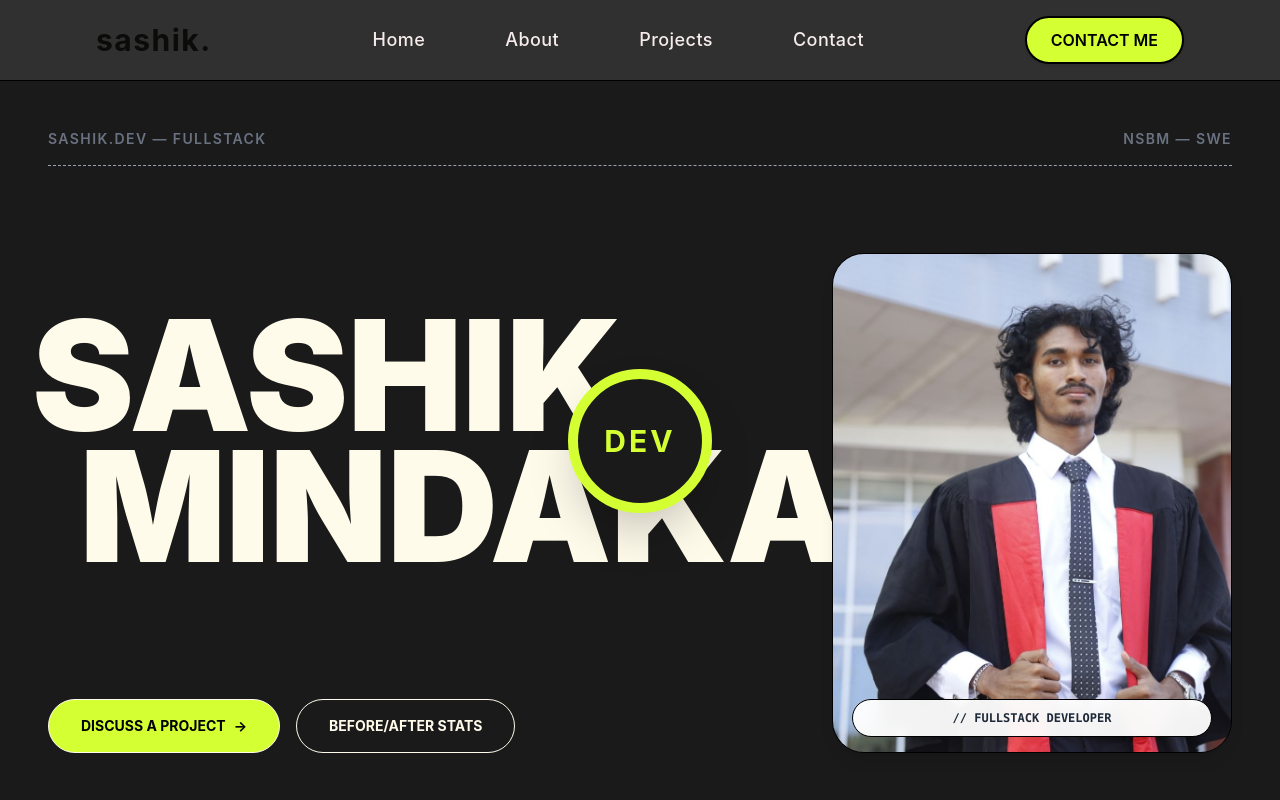
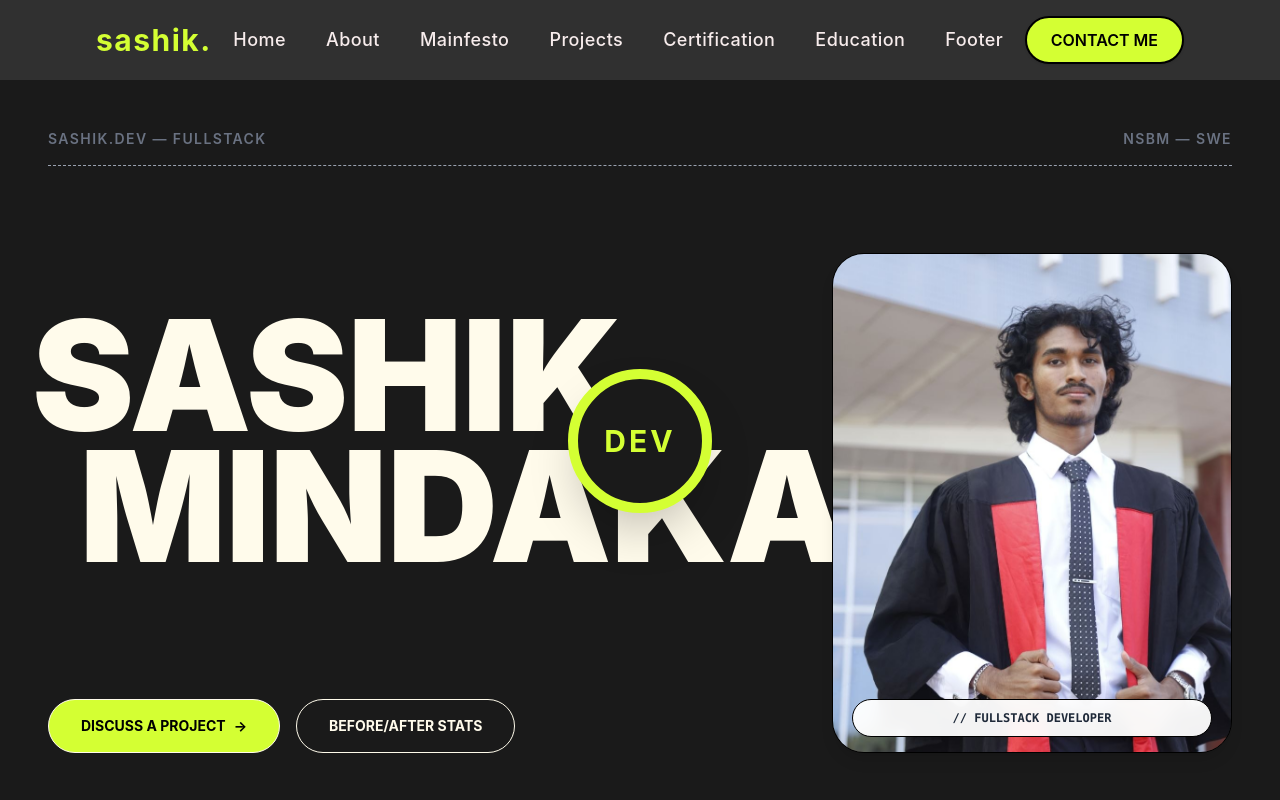
Before and after one commit to sashikmindaka1/profectional_portfolio1, a React (Vite) app in the folder my_profectional_portfolio/: page / in a window 1280 px wide. Shown: the top 800 px of the page. Built offline with nearby package versions, Linux system fonts and the light colour scheme.

Commit message:
push navlinks use react router

```diff
--- a/my_profectional_portfolio/package.json
+++ b/my_profectional_portfolio/package.json
@@ -16,7 +16,8 @@
     "mui": "^0.0.1",
     "npx": "^3.0.0",
     "react": "^19.2.8",
-    "react-dom": "^19.2.8"
+    "react-dom": "^19.2.8",
+    "react-router-dom": "^7.18.4"
   },
   "devDependencies": {
     "@tailwindcss/postcss": "^4.3.3",
--- a/my_profectional_portfolio/src/App.jsx
+++ b/my_profectional_portfolio/src/App.jsx
@@ -1,3 +1,6 @@
+import React from 'react';
+import { BrowserRouter as Router, Routes, Route } from 'react-router-dom';
+
 import Navbar from "./components/Navbar"
 import Hero from "./components/Hero"
 import ManifestoSection from "./components/ManifestoSection"
@@ -9,16 +12,39 @@ import Footer from "./components/Footer"
 
 function App() {
   return(
-    <>
-   <Navbar/>
+    <div>
+      <Navbar />
+
+      <section id="home">
         <Hero />
+      </section>
+      <section id="manifesto">
         <ManifestoSection />
+      </section>
+      <section id="about">
         <AboutLanguages />
+      </section>
+
+      <section id="projects">
         <Projects />
+      </section>
+
+      <section id="certification">
         <Certification />
+      </section>
+
+      <section id="education">
         <Education />
+      </section>
+
+      <section id="Footer">
         <Footer />
-   </>
+      </section>
+
+
+
+    </div>
+
   )
 }
 
--- a/my_profectional_portfolio/src/components/Navbar.jsx
+++ b/my_profectional_portfolio/src/components/Navbar.jsx
@@ -1,40 +1,57 @@
 import React from 'react';
 
 export default function Navbar() {
+
+  // These are the IDs corresponding to the sections defined in App.jsx
+  const navItems = [
+    { name: 'Home', id: 'home' },
+    { name: 'About', id: 'manifesto' },
+    { name: 'Mainfesto', id: 'about' },
+    { name: 'Projects', id: 'projects' },
+    { name: 'Certification', id: 'certification' },
+    { name: 'Education', id: 'education' },
+    { name: 'Footer', id: 'Footer' },
+  ];
+
   return (
-    <header className="sticky top-0 z-50 bg-[#1A1A1A]/90 backdrop-blur-md border-b  w-full border-[1A1A1A] font-sans transition-all duration-300">
+    <header className="sticky top-0 z-50 bg-[#1A1A1A]/90 backdrop-blur-md border-b w-full border-[#1A1A1A] font-sans transition-all duration-300">
 
-      {/* max-w-screen-2xl centers the container on ultra-wide screens, while padding utilities push items to the edges */}
       <nav className="flex justify-between items-center py-4 px-6 md:px-12 lg:px-24 max-w-screen-2xl mx-auto w-full">
 
         {/* Left Side: Logo */}
         <div className="cursor-pointer transition-transform duration-300 hover:scale-105 w-auto">
-          <h1 className='text-3xl font-["Black_Ops_One"] font-bold tracking-wider text-[#0B0C0A]'>
+          {/* Clicking the logo will also navigate back to the Home section */}
+          <a href="#home" className='text-3xl font-["Black_Ops_One"] font-bold tracking-wider text-[#d4ff33]'>
             sashik.
-          </h1>
+          </a>
         </div>
 
         {/* Center: Navigation Links */}
-        <div className="hidden md:flex items-center justify-center gap-10 lg:gap-20 font-medium text-[#f7ecec] tracking-wide text-lg w-auto">
-          {['Home', 'About', 'Projects', 'Contact'].map((item) => (
+        <div className="hidden md:flex items-center justify-center gap-6 lg:gap-10 font-medium text-[#f7ecec] tracking-wide text-lg w-auto">
+          {navItems.map((item) => (
             <a
-              key={item}
-              href={`#${item.toLowerCase()}`}
-              className="relative group transition-colors duration-300 hover:text-black"
+              key={item.name}
+              href={`#${item.id}`} // Passing the relevant section ID to the href attribute
+              className="relative group transition-colors duration-300 hover:text-[#d4ff33]"
             >
-              {item}
+              {item.name}
               {/* Animated underline effect on hover */}
-              <span className="absolute left-0 -bottom-1 w-0 h-[2px] bg-black transition-all duration-300 group-hover:w-full"></span>
+              <span className="absolute left-0 -bottom-1 w-0 h-[2px] bg-[#d4ff33] transition-all duration-300 group-hover:w-full"></span>
             </a>
           ))}
         </div>
 
+        <a href= "#Footer">
+
         {/* Right Side: Contact Button */}
-        <div className="w-auto flex justify-end">
+        <div  className="w-auto flex justify-end">
           <button className="bg-[#d4ff33] border-2 border-b-black text-black font-semibold rounded-full px-6 py-2.5 hover:bg-black hover:text-[#d4ff33] hover:border-[#d4ff33] transition-all duration-300 shadow-sm hover:shadow-md transform hover:-translate-y-0.5">
             CONTACT ME
           </button>
+
+
         </div>
+        </a>
 
       </nav>
 
--- a/my_profectional_portfolio/src/index.css
+++ b/my_profectional_portfolio/src/index.css
@@ -10,3 +10,7 @@
 
   animation: floatAnimation 10s ease-in-out infinite;
 }
+
+html {
+  scroll-behavior: smooth;
+}
```
Also changed, not shown: 1 other file (tests, documents, lock files or other folders). Lines whose indentation alone changed are shown as unchanged.
